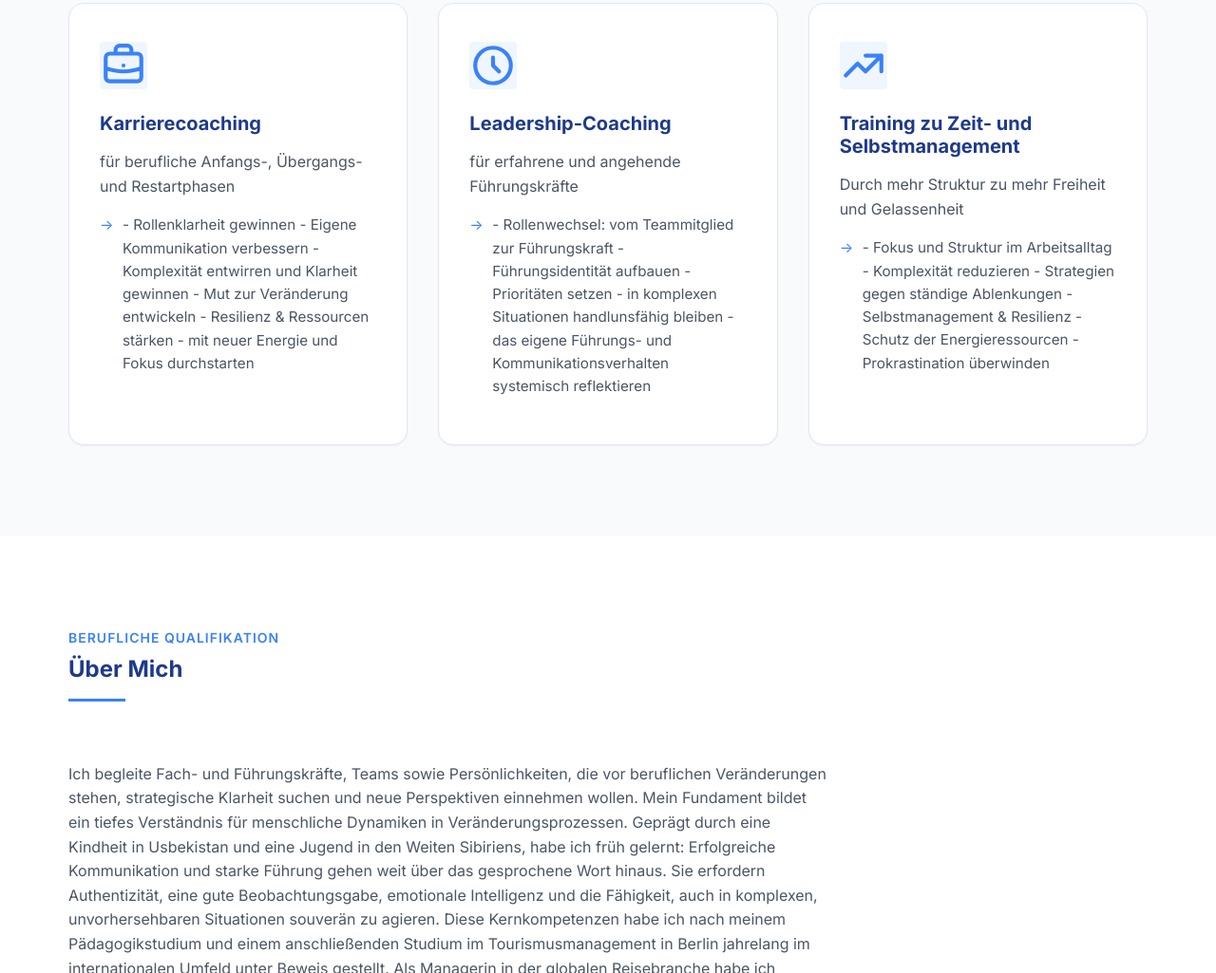
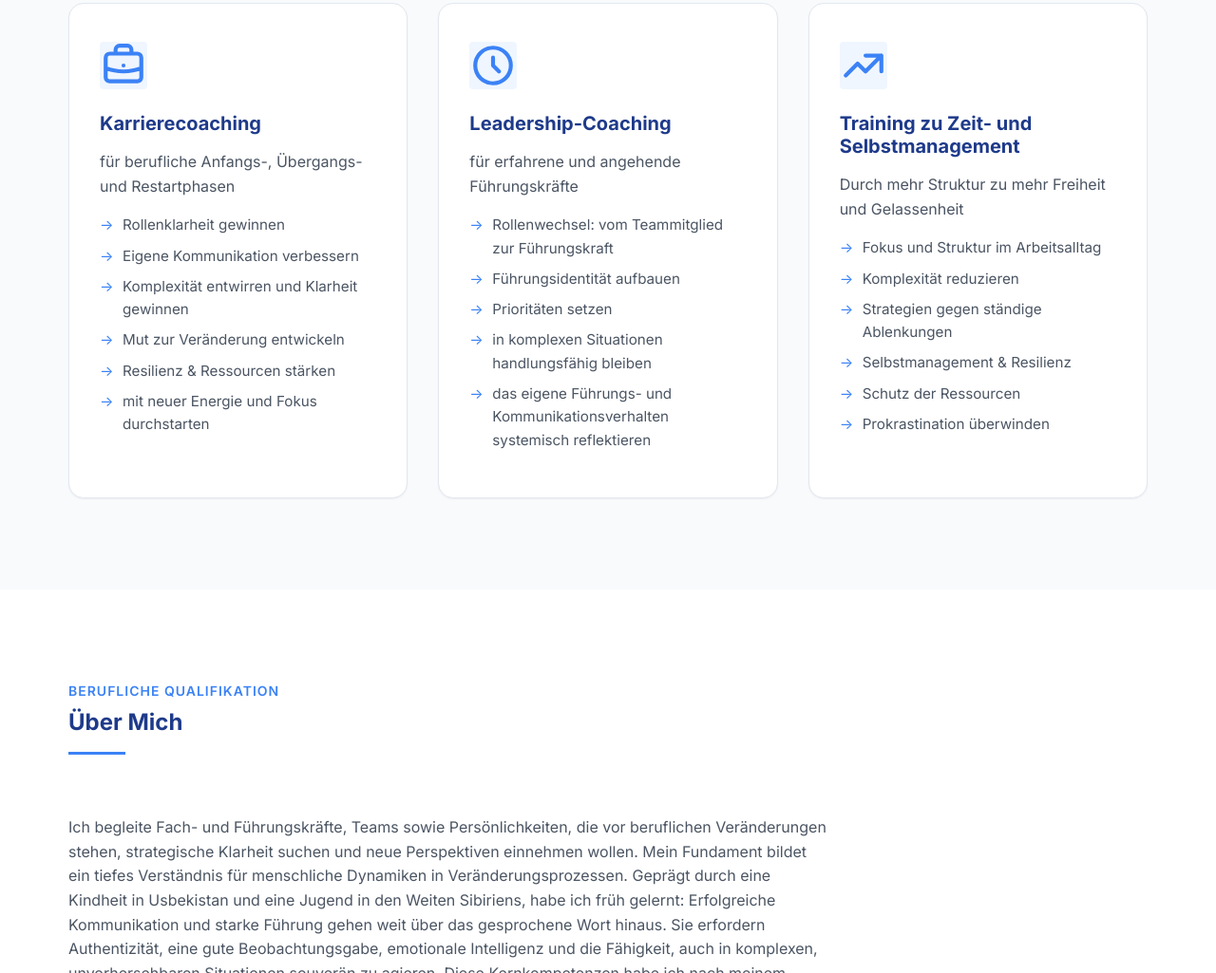
Before and after one commit to NargizaRA/liubov-coaching-webpage, an Eleventy site: page src/index.md in a window 1280 px wide. Shown: the part 1926-2951 px from the top of the page at 95% size. Built offline with nearby package versions, Linux system fonts and the light colour scheme; Eleventy itself is replaced by a stand-in of ours; files that its build step writes are made by us from their sources.

Commit message:
Update Seiten (Pages) “home”

```diff
--- a/src/index.md
+++ b/src/index.md
@@ -31,24 +31,30 @@ services_title: Wo kann ich Sie unterstützen?
 services:
   - title: Karrierecoaching
     bullets:
-      - "-\tRollenklarheit gewinnen -\tEigene Kommunikation verbessern
-        -\tKomplexität entwirren und Klarheit gewinnen  -\tMut zur Veränderung
-        entwickeln  -\tResilienz & Ressourcen stärken -\tmit neuer Energie und
-        Fokus durchstarten"
+      - Rollenklarheit gewinnen
+      - Eigene Kommunikation verbessern
+      - Komplexität entwirren und Klarheit gewinnen
+      - Mut zur Veränderung entwickeln
+      - Resilienz & Ressourcen stärken
+      - mit neuer Energie und Fokus durchstarten
     desc: für berufliche Anfangs-, Übergangs- und Restartphasen
   - title: Leadership-Coaching
     desc: für erfahrene und angehende Führungskräfte
     bullets:
-      - "-\tRollenwechsel: vom Teammitglied zur Führungskraft
-        -\tFührungsidentität aufbauen -\tPrioritäten setzen -\tin komplexen
-        Situationen handlunsfähig bleiben -\tdas eigene Führungs- und
-        Kommunikationsverhalten systemisch reflektieren"
+      - "Rollenwechsel: vom Teammitglied zur Führungskraft "
+      - Führungsidentität aufbauen
+      - Prioritäten setzen
+      - "in komplexen Situationen handlungsfähig bleiben "
+      - das eigene Führungs- und Kommunikationsverhalten systemisch reflektieren
   - title: Training zu Zeit- und Selbstmanagement
     desc: Durch mehr Struktur zu mehr Freiheit und Gelassenheit
     bullets:
-      - "-\tFokus und Struktur im Arbeitsalltag -\tKomplexität reduzieren
-        -\tStrategien gegen ständige Ablenkungen -\tSelbstmanagement & Resilienz
-        -\tSchutz der Energieressourcen -\tProkrastination überwinden"
+      - Fokus und Struktur im Arbeitsalltag
+      - Komplexität reduzieren
+      - Strategien gegen ständige Ablenkungen
+      - Selbstmanagement & Resilienz
+      - Schutz der Ressourcen
+      - Prokrastination überwinden
 about_subtitle: Berufliche Qualifikation
 about_title: Über Mich
 about_text: >+
```
